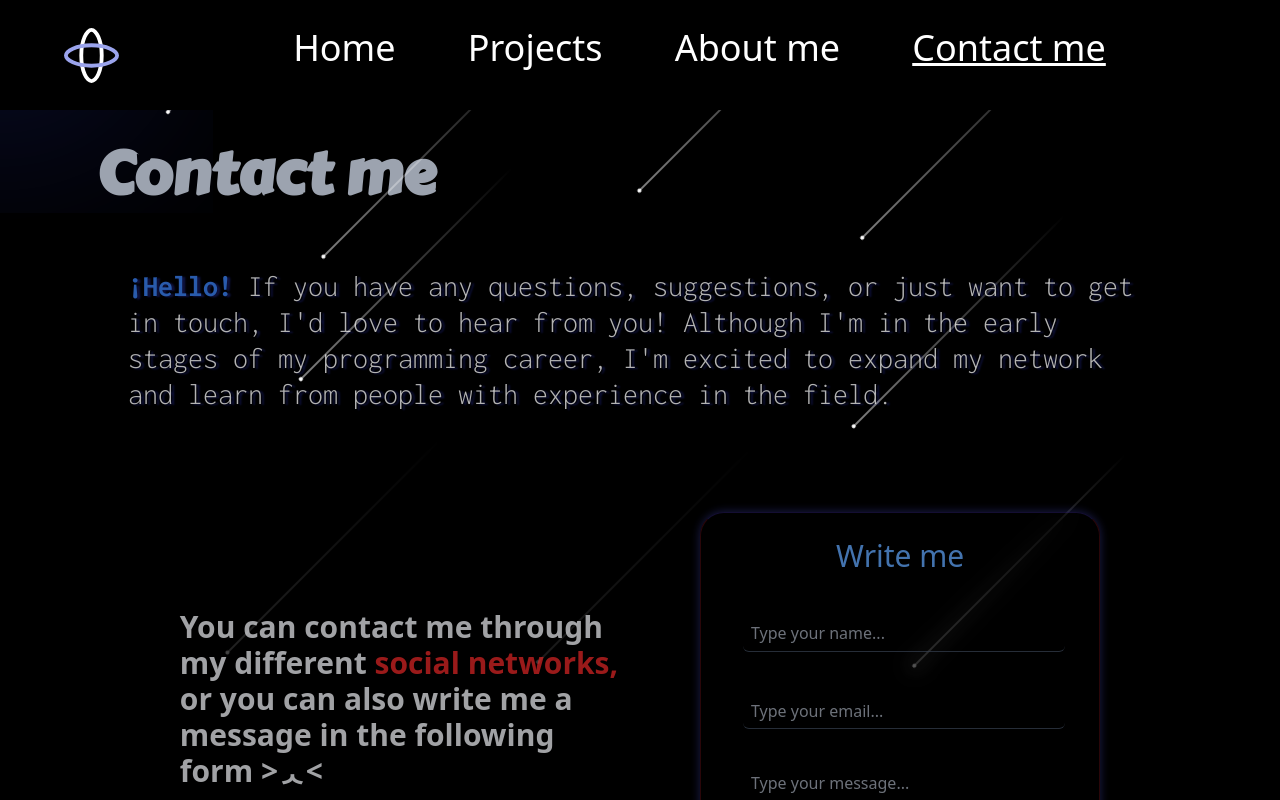
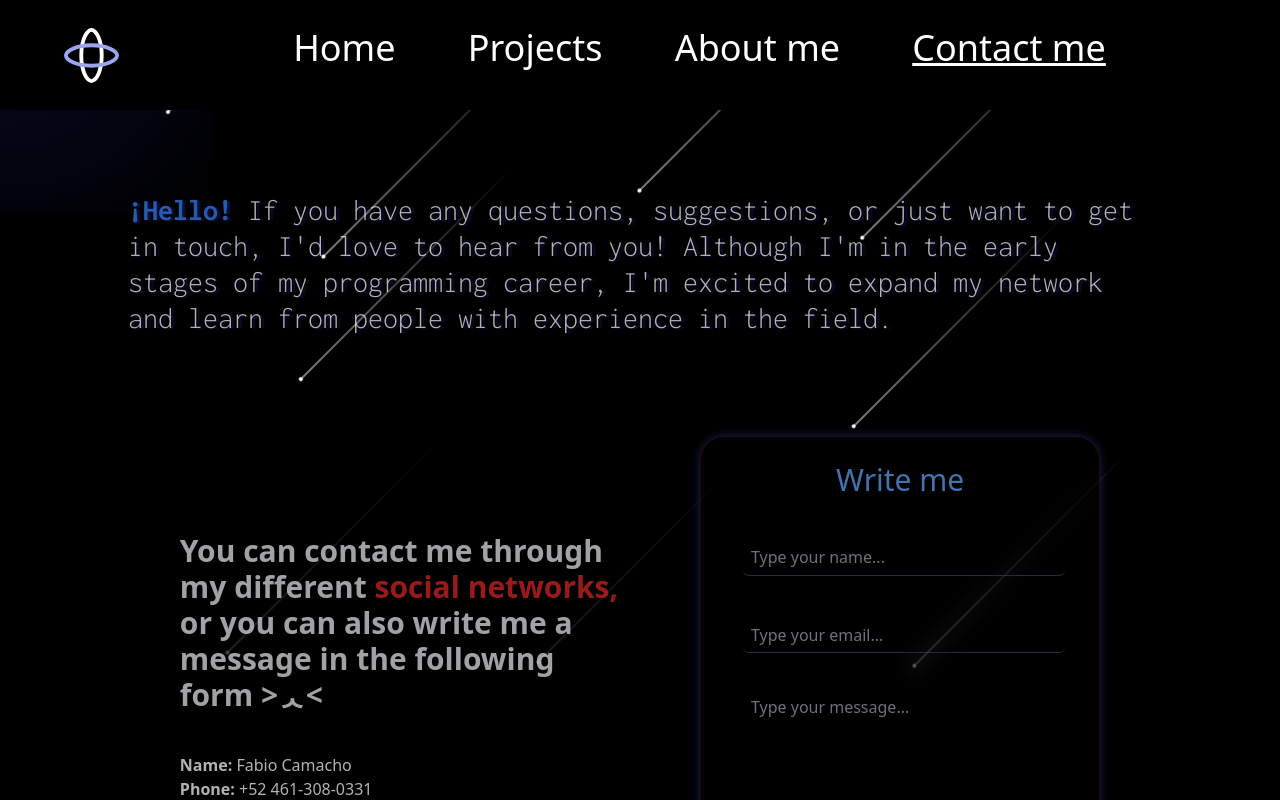
Before and after one commit to Adi020/Portfoli, a React (Vite) app: page /contact in a window 1280 px wide. Shown: the top 800 px of the page. Built offline with nearby package versions, Linux system fonts and the light colour scheme; a web font is replaced by a local one.

Commit message:
Update Contact.jsx

```diff
--- a/src/pages/Contact.jsx
+++ b/src/pages/Contact.jsx
@@ -34,9 +34,6 @@ const Contact = () => {
   return (
     <section className="min-h-screen text-white gap-8 flex flex-col items-center pb-10 max-[640px]:pt-[110px] pt-36">
       <div className="z-10 flex w-[100%] max-w-[1700px] sm:w-[80%] max-[1740px]:mr-[5%]  max-[640px]:pl-[5%] justify-start">
-        <h3 className=" text-gray-400 text-6xl font-semibold pb-4 typing-animation max-[400px]:text-5xl max-[350px]:text-[43px] font-FontTitle">
-          Contact me
-        </h3>
       </div>
       <section
         className={`${
```
